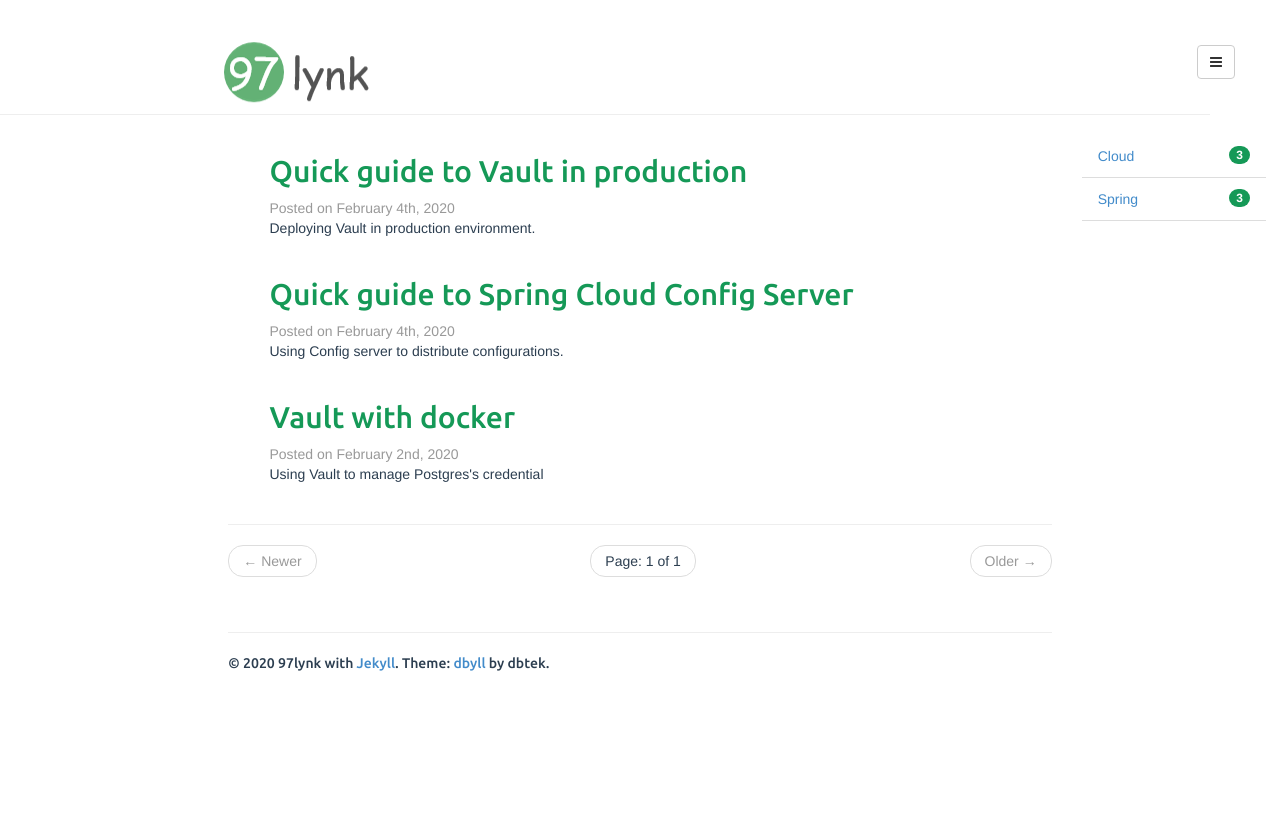
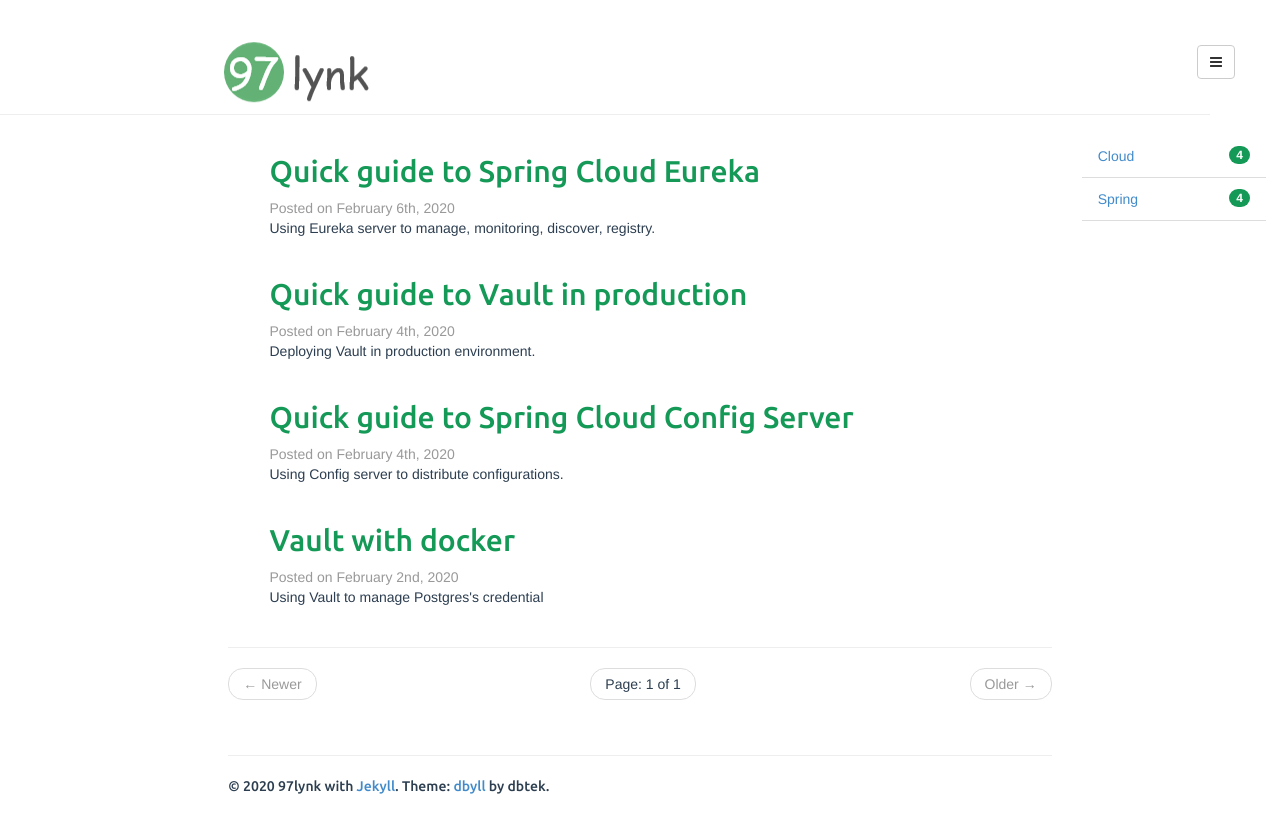
Before and after one commit to 97lynk/97lynk.github.io, a Jekyll site: the page built from index.html, in a window 1280 px wide. Shown: the top 833 px of the page. Built offline with Jekyll 4.4.1, drawn with Linux system fonts in a browser that asks for light colours; the list of posts is cut into pages by our own code.

Commit message:
quick guide to eureka

```diff
--- /dev/null
+++ b/_posts/2020-02-06-quick-guide-to-spring-eureka.md
@@ -0,0 +1,105 @@
+---
+layout: post
+title: Quick guide to Spring Cloud Eureka
+categories: [cloud, spring]
+tags: [cloud, spring, eureka, netflix, registration, discovery]
+description: Using Eureka server to manage, monitoring, discover, registry.
+comments: false
+---
+
+# 1. Registeration & Discovery server
+# 2. Spring Cloud Netflix Eureka Server
+## 2.1. Dependency
+{% highlight xml %}
+<dependencies>
+    <dependency>
+        <groupId>org.springframework.cloud</groupId>
+        <artifactId>spring-cloud-starter-netflix-eureka-server</artifactId>
+    </dependency>
+</dependencies>
+
+<dependencyManagement>
+    <dependencies>
+        <dependency>
+            <groupId>org.springframework.cloud</groupId>
+            <artifactId>spring-cloud-dependencies</artifactId>
+            <version>${spring-cloud.version}</version>
+            <type>pom</type>
+            <scope>import</scope>
+        </dependency>
+    </dependencies>
+</dependencyManagement>
+{% endhighlight %}
+
+# 2.2. Configure
+Disable self registry in `application.yml` file:
+{% highlight yaml %}
+server:
+  port: 8761
+
+eureka.client:
+  fetch-registry: false
+  register-with-eureka: false
+
+logging.level.com.netflix:
+  eureka: OFF
+  discovery: OFF
+{% endhighlight %}
+
+Add `@EnableEurekaServer` annotation in entrypoint class.
+
+# 3. Spring Cloud Netflix Eureka Client
+## 3.1. Dependency
+{% highlight xml %}
+<dependencies>
+    <dependency>
+        <groupId>org.springframework.cloud</groupId>
+        <artifactId>spring-cloud-starter-netflix-eureka-client</artifactId>
+    </dependency>
+
+    <dependency>
+        <groupId>org.springframework.boot</groupId>
+        <artifactId>spring-boot-starter-web</artifactId>
+    </dependency>
+</dependencies>
+
+<dependencyManagement>
+    <dependencies>
+        <dependency>
+            <groupId>org.springframework.cloud</groupId>
+            <artifactId>spring-cloud-dependencies</artifactId>
+            <version>${spring-cloud.version}</version>
+            <type>pom</type>
+            <scope>import</scope>
+        </dependency>
+    </dependencies>
+</dependencyManagement>
+{% endhighlight %}
+
+# 3.2. Configure
+In `bootstrap.xml` file:
+{% highlight yaml %}
+spring:
+  application:
+    name: spring-cloud-eureka-client-${ID_NAME:1}
+{% endhighlight %}
+Variable `ID_NAME` for demonstrate
+
+{% highlight yaml %}
+server:
+  port: 0
+eureka:
+  client:
+    serviceUrl:
+      defaultZone: ${EUREKA_URI:http://localhost:8761/eureka}
+  instance:
+    preferIpAddress: true
+    instance-id: ${spring.application.name}:${spring.application.instance_id:${random.value}}
+{% endhighlight %}
+Value `server.port` is 0 to radom port.
+
+## 3.3. Run Eureka Client
+Open 3 prompts at this project, run twice `mvnw spring-boot:run` and once `mvnw spring-boot:run -Dspring-boot.run.arguments=--ID_NAME=2`
+
+Result
+![Eureka service with 3 clients](/assets/media/eureka-server.png)
```
Also changed, not shown: _posts/2020-02-04-quick-guide-to-config-server.md (+1 -1 lines), assets/media/eureka-server.png (added).
